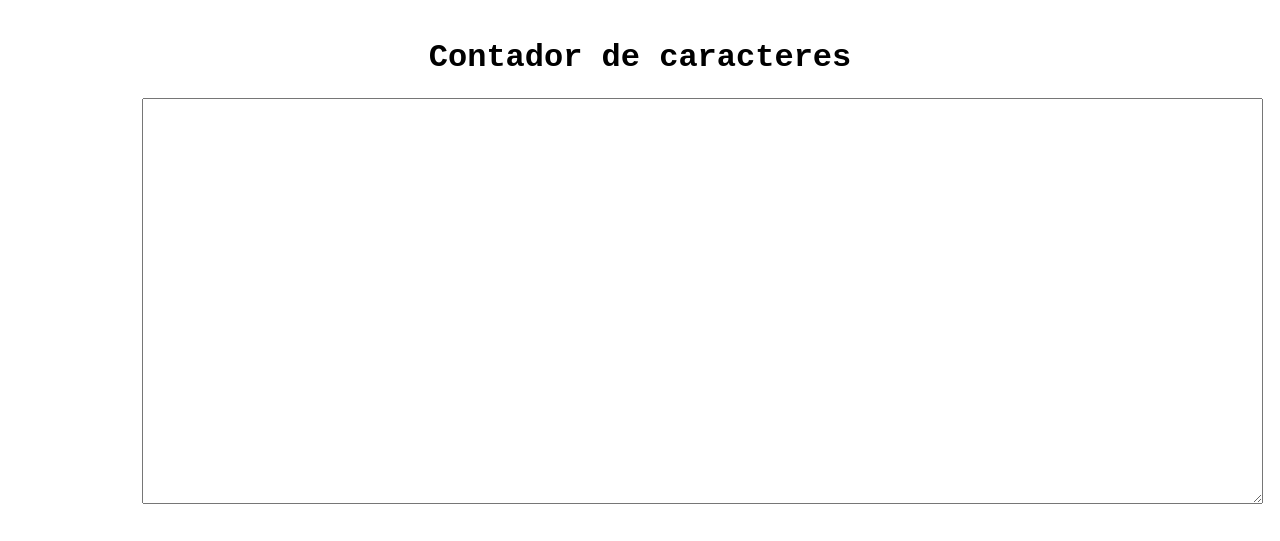
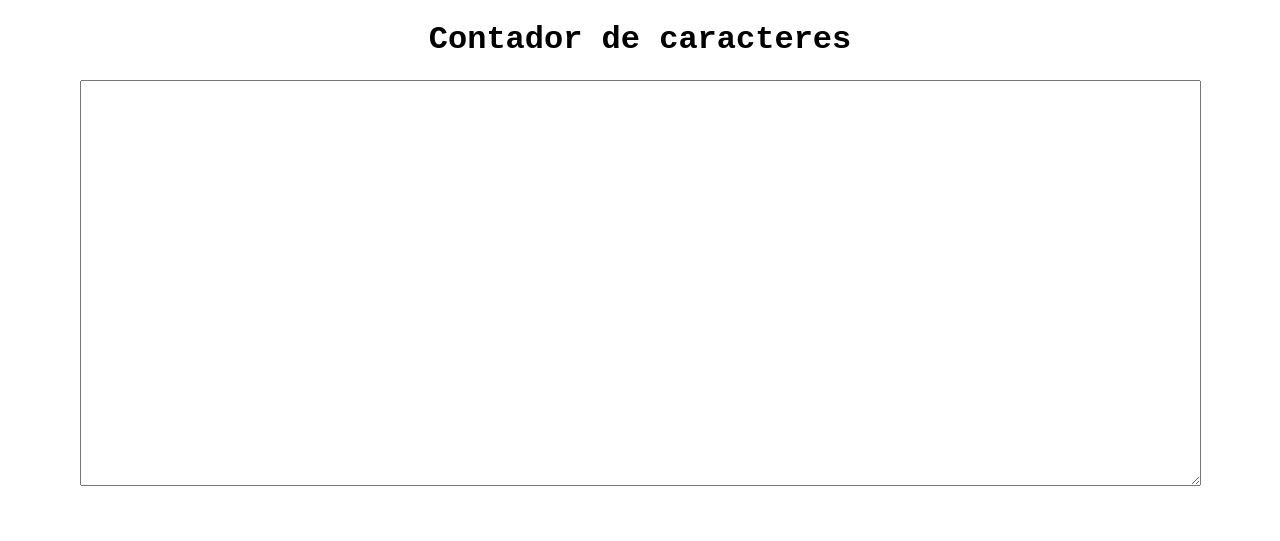
Before and after one commit to tatialveso/ccounter, a plain HTML site: page index.html in a window 1280 px wide. Drawn offline with Linux system fonts and the light colour scheme.

Commit message:
files reorganization

```diff
--- a/index.html
+++ b/index.html
@@ -4,7 +4,7 @@
     <meta charset="UTF-8">
     <meta name="viewport" content="width=device-width, initial-scale=1.0">
     <title>Contador de caracteres</title>
-    <link rel="stylesheet" href="./css/style.css">
+    <link rel="stylesheet" href="style.css">
 </head>
 <body>
     <form>
@@ -13,6 +13,6 @@
     </form>
     <span id="nameLength"></span>
 
-    <script src="./js/script.js"></script>
+    <script src="app.js"></script>
 </body>
 </html>
--- a/css/style.css
+++ b/style.css
@@ -3,8 +3,9 @@
 }
 
 body {
-    padding: 10px;
-    font-family: 'Courier New', Courier, monospace;
+    margin: 0;
+    padding: 0;
+    font-family: monospace;
 }
 
 h1 {
@@ -15,7 +16,9 @@ h1 {
 
 textarea {
     font-size: 18px;
-    margin-left: 10%;
+    display: block;
+    margin-left: auto;
+    margin-right: auto;
 }
 
 span {
```
Also changed, not shown: app.js (renamed from js/script.js).
